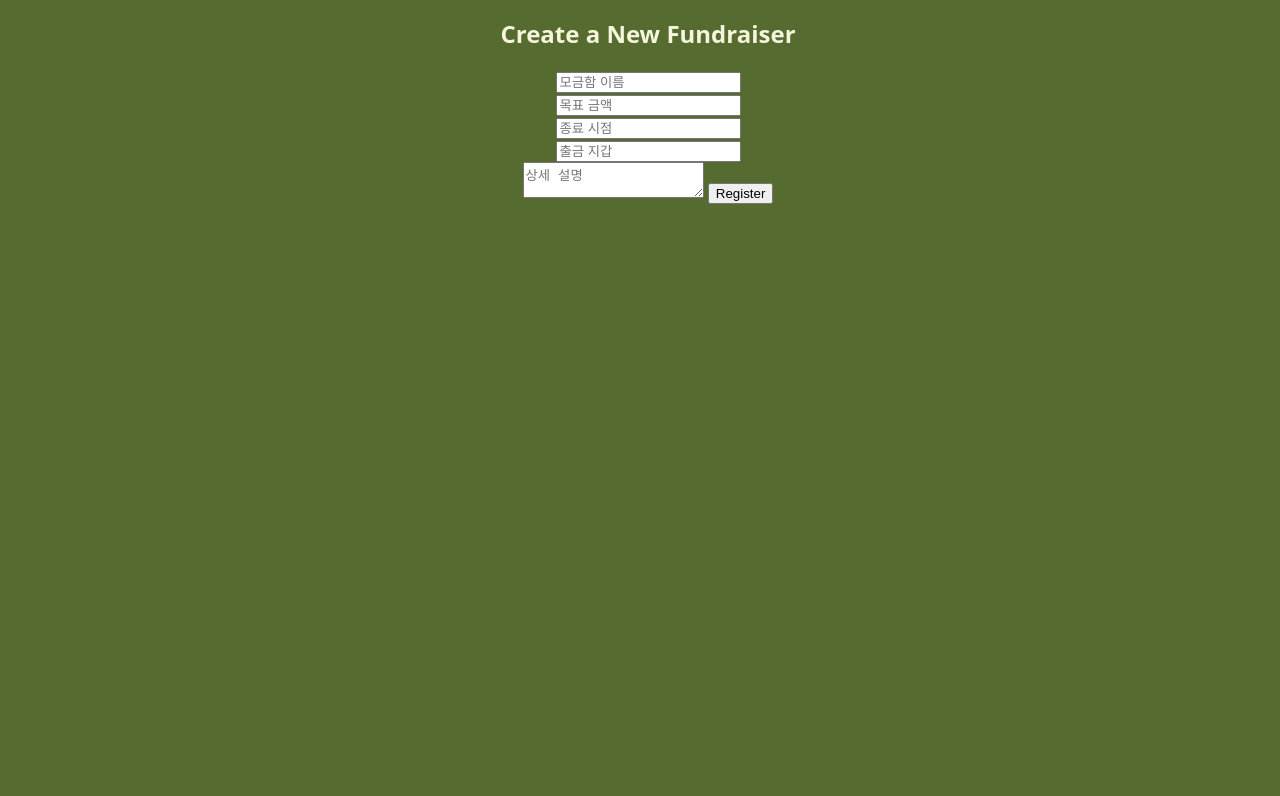
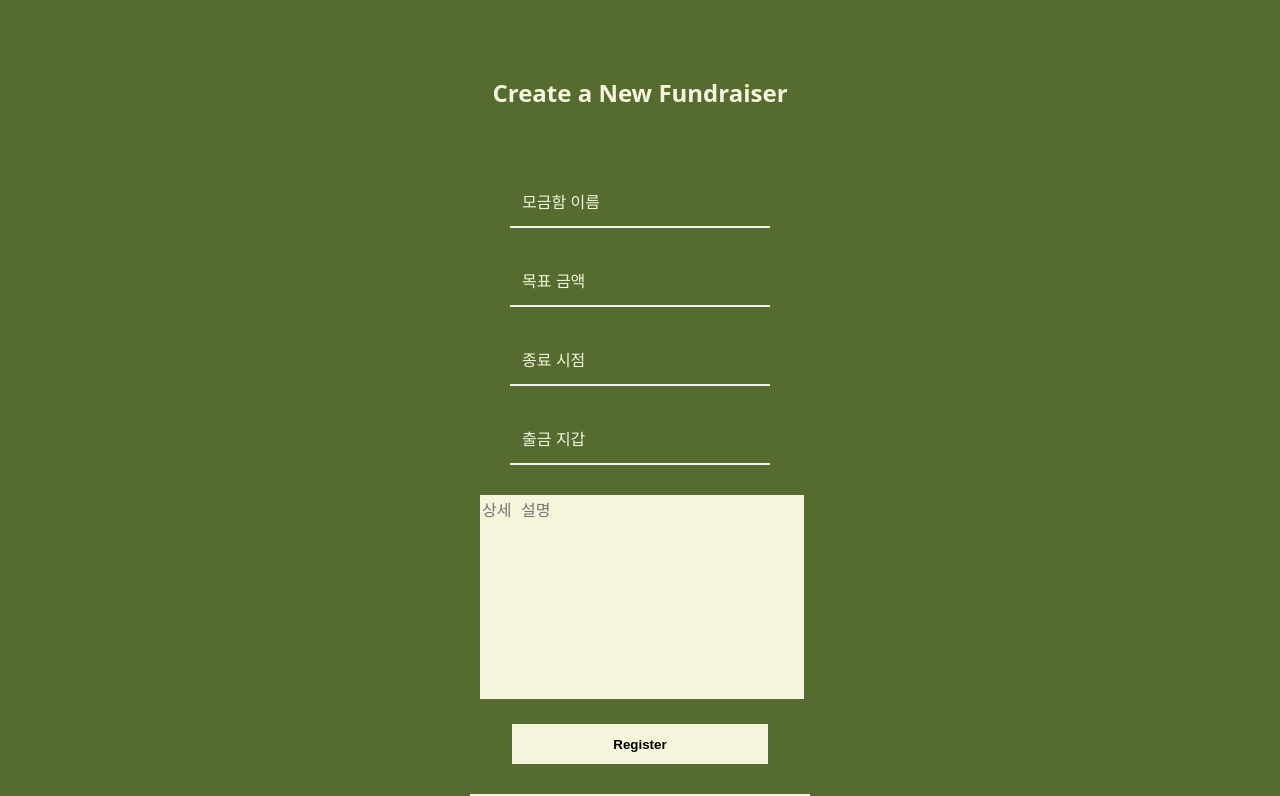
Before and after one commit to yn-jee/Givernance_html, a website: page createFundraiser_test.html in a window 1280 px wide. Shown: the part 74-870 px from the top of the page. Before the commit the page ends 800 px from the top, so only its background shows below. Drawn offline with Linux system fonts and the light colour scheme.

Commit message:
Add files via upload

```diff
--- a/css/style.css
+++ b/css/style.css
@@ -64,7 +64,6 @@ div {
   margin-top: 100px;
   margin-bottom: 50px;
   width: 70%;
-  height: 80%;
   background-color : beige;
   border-radius: 30px;
   display: flex;
@@ -236,6 +235,79 @@ form {
   border-color: darkolivegreen;
 }
 
+
+/*피드 디자인*/
+
+.fundraiserContainer {
+  display: grid;
+  grid-template-columns: repeat(3, 1fr); /* 3개의 column을 만들고 각 column의 크기는 같게 설정합니다. */
+  gap: 20px; /* 각 그리드 항목 사이의 간격을 설정합니다. */
+  margin: 0 auto; /* 중앙 정렬을 위한 마진 설정 */
+  max-width: 1200px; /* 최대 너비를 설정합니다. 필요에 따라 조절할 수 있습니다. */
+  padding: 20px; /* 컨테이너의 안쪽 여백을 설정합니다. */
+}
+
+@media screen and (max-width: 768px) {
+  .fundraiserContainer {
+    grid-template-columns: repeat(2, 1fr); /* 화면 크기가 768px 이하일 때 2열로 표시 */
+  }
+}
+
+@media screen and (max-width: 480px) {
+  .fundraiserContainer {
+    grid-template-columns: 1fr; /* 화면 크기가 480px 이하일 때 1열로 표시 */
+  }
+}
+
+
+#fundraiserBox {
+  border: 2px solid #7b934b;
+  padding: 20px;
+  border-radius: 8px;
+  overflow: hidden;
+  max-width: 300px;
+  transition: all 0.3s cubic-bezier(0.42, 0.0, 0.58, 1.0);
+  color: black;
+  aspect-ratio: 1 / 1.3;
+  justify-content: space-between;
+  display: flex;
+  flex-direction: column;
+}
+
+#fundraiserBox:hover {
+  box-shadow: 0 14px 28px rgba(0,0,0,0.25), 0 10px 10px rgba(0,0,0,0.22);
+  transform: translateY(-5px);
+}
+
+#fundraiserBox .donationBox {
+  display: block;
+  width: 100%;
+  padding: 0;
+}
+
+#fundraiserBox .fundraiserHeading {
+  font-size: 28px;
+}
+
+#fundraiserBox .fundraiserData {
+  display: flex;
+  flex-direction: column;
+  font-size: 12px;
+  color: #666;
+}
+
+#fundraiserBox .fundraiserData span {
+  padding: 0;
+}
+
+
+#fundraiserBox .fundraiserDescription {
+  font-size: 14px;
+}
+
+
+/*QR code*/
+
 .qrcodeGeneration {
   margin-top:80px;
   display: flex;
@@ -294,3 +366,125 @@ form {
   margin: auto;
 
 }
+
+/*fundraiser creation*/
+
+.createFundraiser {
+  position:absolute;
+  width:400px;
+  height:400px;
+  padding: 30px, 20px;
+  text-align:center;
+  top:40%;
+  left:50%;
+  transform: translate(-50%,-50%);
+  border-radius: 15px;
+}
+
+.createFundraiser h2 {
+  text-align: center;
+  margin: 30px;
+}
+
+
+.fundraiserInput {
+  border-bottom: 2px solid rgb(241, 241, 239);
+  margin: 30px;
+  padding: 10px 10px;
+}
+
+#fundraiserName {
+  width: 100%;
+  border:none;
+  outline:none;
+  color: white;
+  font-size:16px;
+  height:25px;
+  background: none;
+}
+
+#fundraiserName::placeholder {
+  color: beige;
+}
+
+#fundraiserTargetAmount {
+  width: 100%;
+  border:none;
+  outline:none;
+  color: white;
+  font-size:16px;
+  height:25px;
+  background: none;
+}
+
+#fundraiserTargetAmount::placeholder {
+  color: beige;
+}
+
+#fundraiserFinishTime {
+  width: 100%;
+  border:none;
+  outline:none;
+  color: white;
+  font-size:16px;
+  height:25px;
+  background: none;
+}
+
+#fundraiserFinishTime::placeholder {
+  color: beige;
+}
+
+#fundraiserBeneficiary {
+  width: 100%;
+  border:none;
+  outline:none;
+  color: white;
+  font-size:16px;
+  height:25px;
+  background: none;
+}
+
+#fundraiserBeneficiary::placeholder {
+  color: beige;
+}
+
+#fundraiserDescription {
+  width: 100%;
+  border:none;
+  outline:none;
+  color: darkolivegreen;
+  font-size:16px;
+  height:200px;
+  width: 100%;
+  background: beige;
+  margin-bottom: 20px;
+  resize: none;
+}
+
+
+
+#registerFundraiser {
+  position:relative;
+  left:40%;
+  transform: translateX(-50%);
+  margin-bottom: 20px;
+  width:80%;
+  height:40px;
+  background: beige;
+  background-position: left;
+  background-size: 200%;
+  font-weight: bold;
+  border:none;
+  cursor:pointer;
+  transition: 0.4s;
+  display:inline;
+}
+
+.target-amount {
+  line-height: 40%;
+}
+
+.finish-date {
+  line-height: 40%;
+}
```
